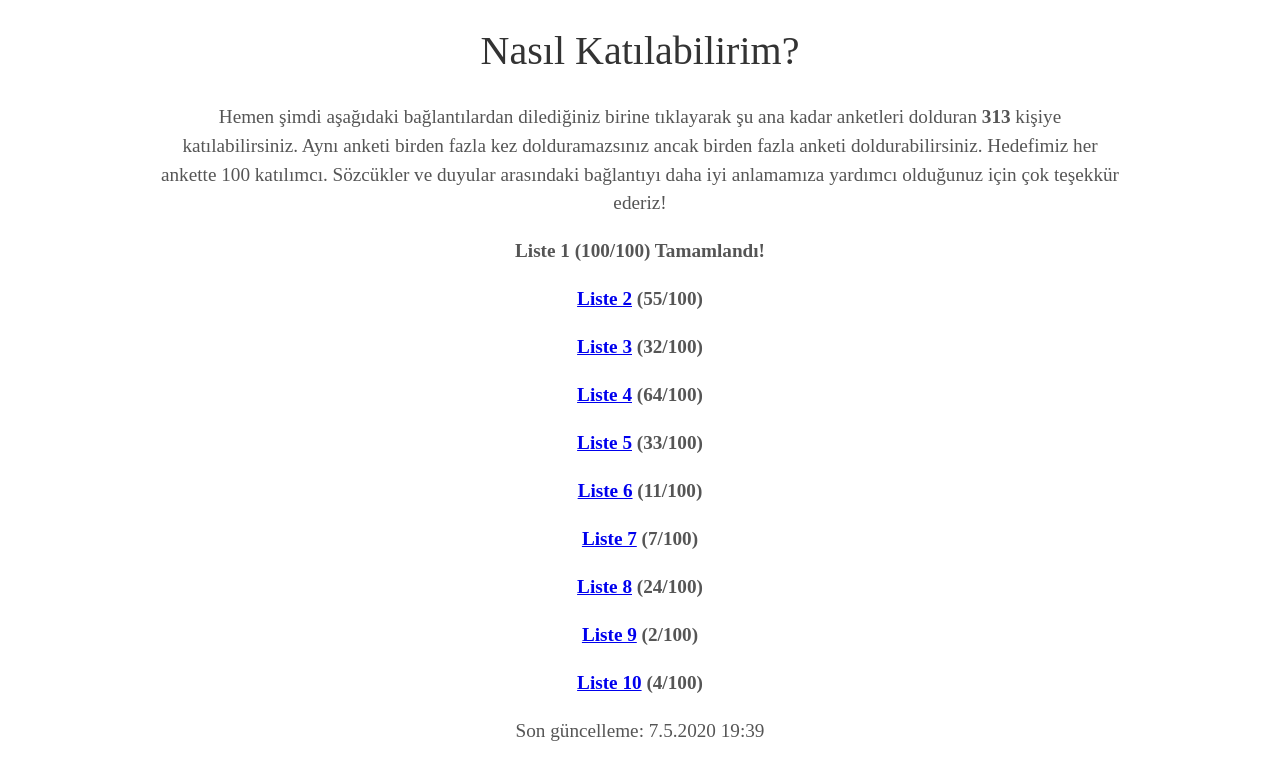
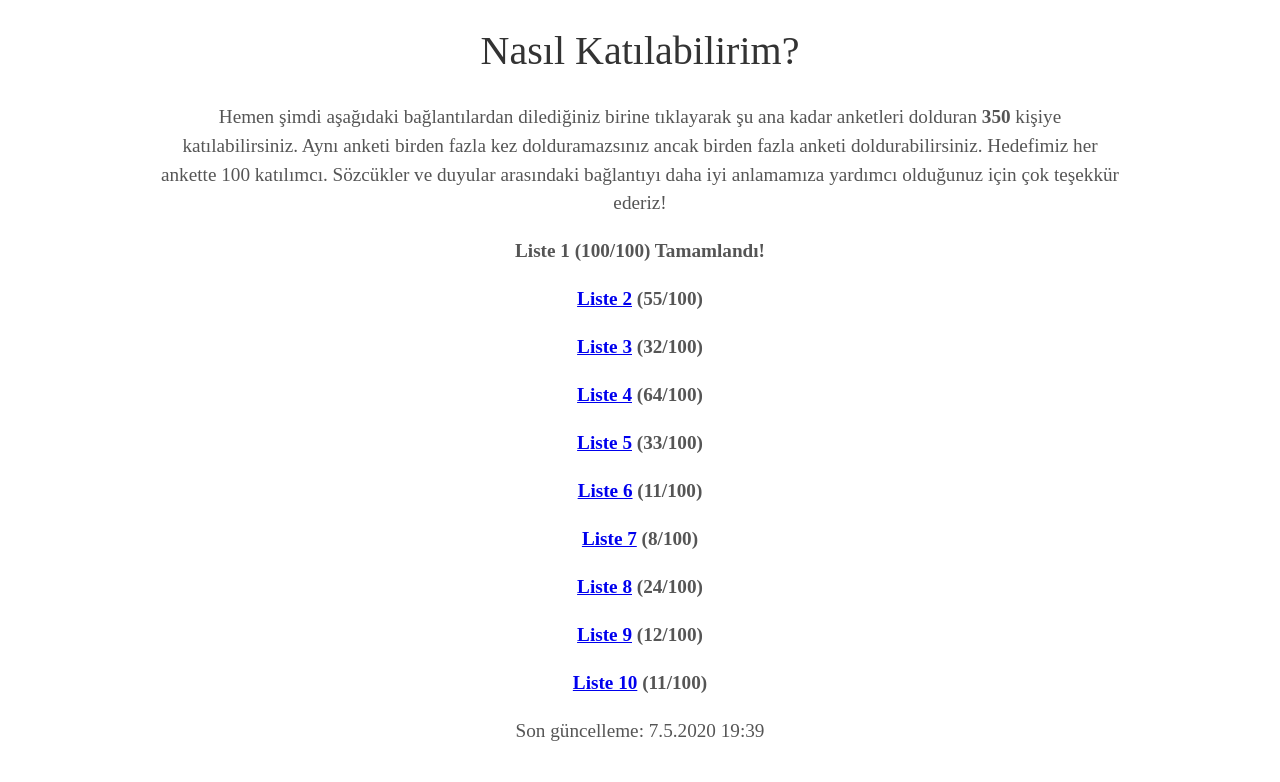
Before and after one commit to 925sozcuk/925sozcuk.github.io, a Jekyll site: the page built from index.html, in a window 1280 px wide. Shown: the part 1197-1979 px from the top of the page. Built offline with Jekyll 4.4.1, drawn with Linux system fonts in a browser that asks for light colours; some web fonts are replaced.

Commit message:
Update about.html

```diff
--- a/_includes/about.html
+++ b/_includes/about.html
@@ -6,7 +6,7 @@
    Daha fazla bilgi için projenin <a href="https://osf.io/m34u7/" target="_blank">OSF</a> ya da <a href="https://www.researchgate.net/project/Sensory-Norms-for-925-Turkish-Nouns" target="_blank">ResearchGate</a> sayfasına göz atabilirsiniz.</p>
   <h1>Nasıl Katılabilirim?</h1>
   <p>Hemen şimdi aşağıdaki bağlantılardan dilediğiniz birine tıklayarak şu ana kadar anketleri dolduran
-    <b>313 </b> kişiye katılabilirsiniz. Aynı anketi birden fazla kez dolduramazsınız ancak birden fazla anketi doldurabilirsiniz.
+    <b>350</b> kişiye katılabilirsiniz. Aynı anketi birden fazla kez dolduramazsınız ancak birden fazla anketi doldurabilirsiniz.
     Hedefimiz her ankette 100 katılımcı. Sözcükler ve duyular arasındaki bağlantıyı daha iyi anlamamıza yardımcı olduğunuz için çok teşekkür ederiz!</p>
     <b>
       <p>Liste 1 (100/100) Tamamlandı! </p>
@@ -15,10 +15,10 @@
       <p><a href="https://forms.gle/FwZTpyy2v1rKkZih7" target="_blank">Liste 4</a> (64/100)</p>
       <p><a href="https://forms.gle/Aj8X9Y3sYMKVgc4u5" target="_blank">Liste 5</a> (33/100)</p>
       <p><a href="https://forms.gle/qg9a1V2BmXxLDtod6" target="_blank">Liste 6</a> (11/100)</p>
-      <p><a href="https://forms.gle/EqGQ875uBarAzp1HA" target="_blank">Liste 7</a> (7/100)</p>
+      <p><a href="https://forms.gle/EqGQ875uBarAzp1HA" target="_blank">Liste 7</a> (8/100)</p>
       <p><a href="https://forms.gle/cFHsJCzy14Jx59h9A" target="_blank">Liste 8</a> (24/100)</p>
-      <p><a href="https://forms.gle/o52CG2iT8cTMF7hdA" target="_blank">Liste 9</a> (2/100)</p>
-      <p><a href="https://forms.gle/FAh1ucTYu49YYeu59" target="_blank">Liste 10</a> (4/100)</p>
+      <p><a href="https://forms.gle/o52CG2iT8cTMF7hdA" target="_blank">Liste 9</a> (12/100)</p>
+      <p><a href="https://forms.gle/FAh1ucTYu49YYeu59" target="_blank">Liste 10</a> (11/100)</p>
     </b>
 
   <p>Son güncelleme: 7.5.2020 19:39</p>
```
